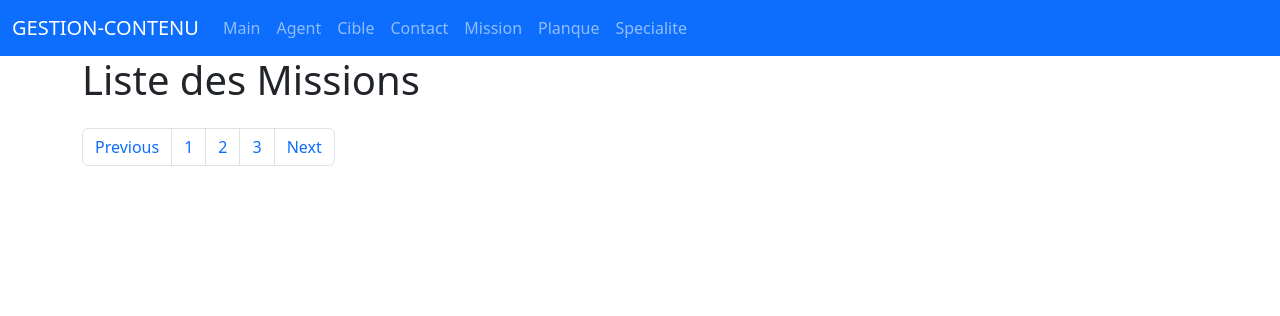
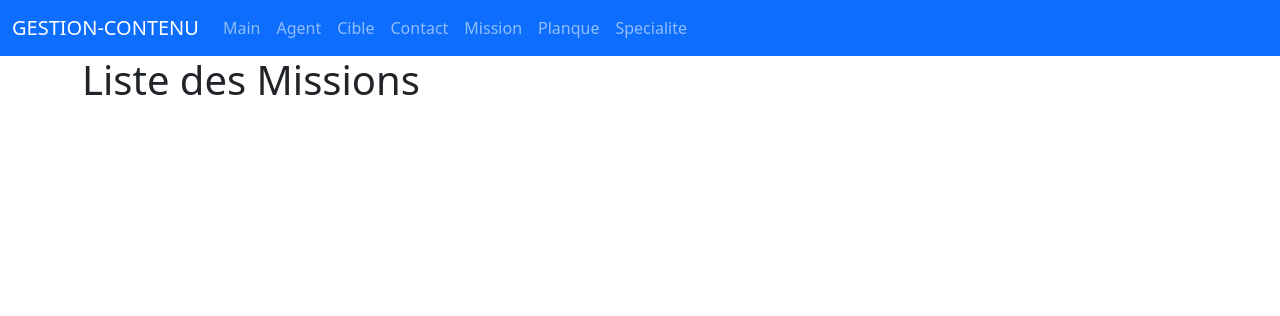
Before and after one commit to MARGARIDA76/Mon-site-symfony, a Symfony app: template templates/mission/index.html.twig in a window 1280 px wide. Shown: the top 316 px of the page. Run offline with Twig, Linux system fonts and the light colour scheme; the template is opened without the code that fills it, so the values that code supplies are empty; some libraries are stand-ins or nearby versions.

Commit message:
pagination

```diff
--- a/composer.json
+++ b/composer.json
@@ -12,6 +12,7 @@
         "doctrine/doctrine-bundle": "^2.7",
         "doctrine/doctrine-migrations-bundle": "^3.2",
         "doctrine/orm": "^2.13",
+        "knplabs/knp-paginator-bundle": "^5.9",
         "phpdocumentor/reflection-docblock": "^5.3",
         "phpstan/phpdoc-parser": "^1.8",
         "sensio/framework-extra-bundle": "^6.2",
--- a/config/bundles.php
+++ b/config/bundles.php
@@ -13,4 +13,5 @@ return [
     Symfony\Bundle\MakerBundle\MakerBundle::class => ['dev' => true],
     Sensio\Bundle\FrameworkExtraBundle\SensioFrameworkExtraBundle::class => ['all' => true],
     Doctrine\Bundle\FixturesBundle\DoctrineFixturesBundle::class => ['dev' => true, 'test' => true],
+    Knp\Bundle\PaginatorBundle\KnpPaginatorBundle::class => ['all' => true],
 ];
--- a/templates/mission/index.html.twig
+++ b/templates/mission/index.html.twig
@@ -20,19 +20,8 @@
       {% endfor %}
 </div>
 
-
-<div class="row mt-3">
-<nav aria-label="Page navigation example">
-  <ul class="pagination">
-    <li class="page-item"><a class="page-link" href="#">Previous</a></li>
-    <li class="page-item"><a class="page-link" href="#">1</a></li>
-    <li class="page-item"><a class="page-link" href="#">2</a></li>
-    <li class="page-item"><a class="page-link" href="#">3</a></li>
-    <li class="page-item"><a class="page-link" href="#">Next</a></li>
-  </ul>
-</nav>
+<div class="navigation d-flex justify-content-center">
+  {{ knp_pagination_render(missions) }}
 </div>
 
-
-
 {% endblock %}
```
Also changed, not shown: src/Controller/MissionController.php (+12 -4 lines), 3 other files.
